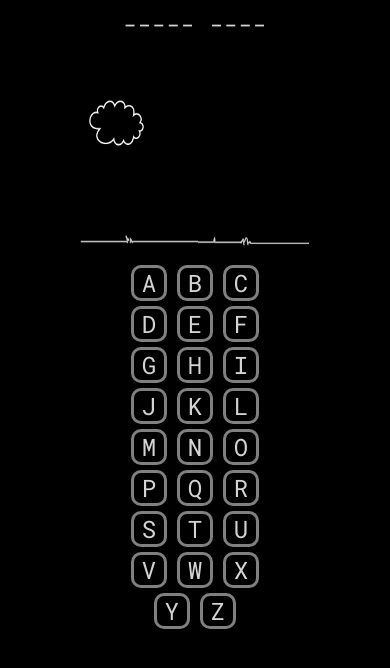
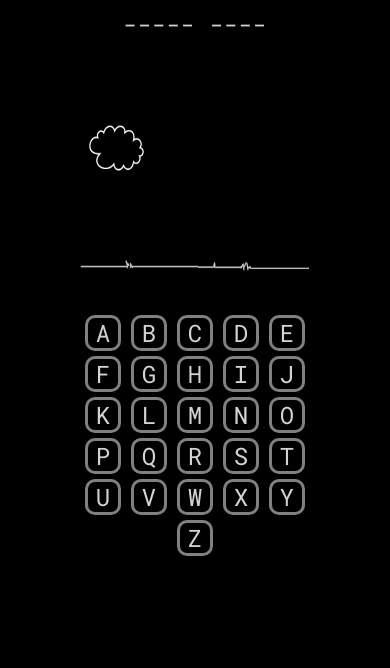
Before and after one commit to AlexxBoro/gallows_game, a plain HTML site: page index.html in a window 390 px wide. Drawn offline with Linux system fonts and the light colour scheme.

```diff
--- a/style.css
+++ b/style.css
@@ -170,9 +170,9 @@
   }
 
   .gallows {
-    min-height: 150px;
-    min-width: 150px;
-    width: 150px;
+    min-height: 250px;
+    min-width: 250px;
+    width: 250px;
     display: flex;
     justify-content: center;
     align-items: center;
@@ -186,9 +186,9 @@
   .alphabet {
     display: flex;
     flex-wrap: wrap;
-    min-width: 150px;
+    min-width: 250px;
     min-height: 20px;
-    width: 150px;
+    width: 250px;
     padding: 0.5em 0.5em;
     justify-content: center;
   }
```
